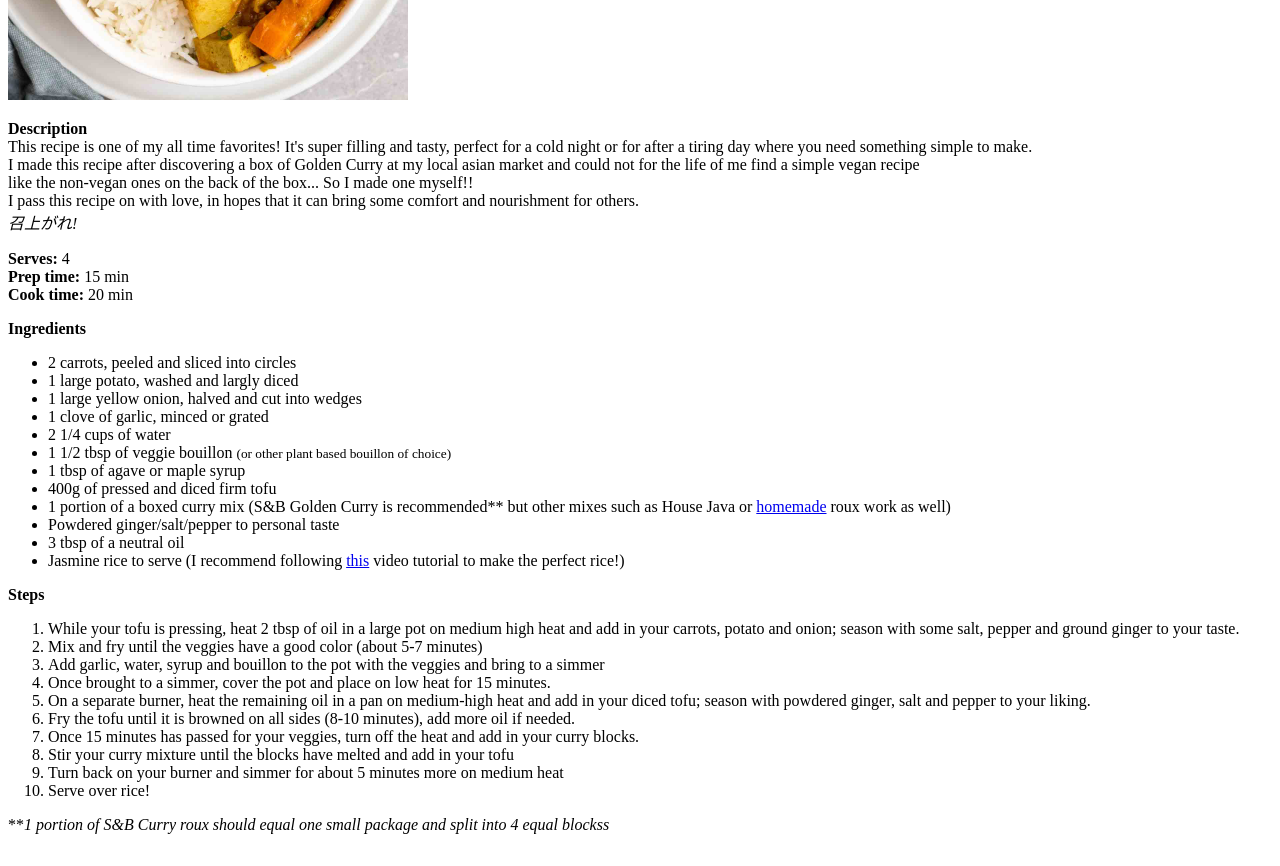
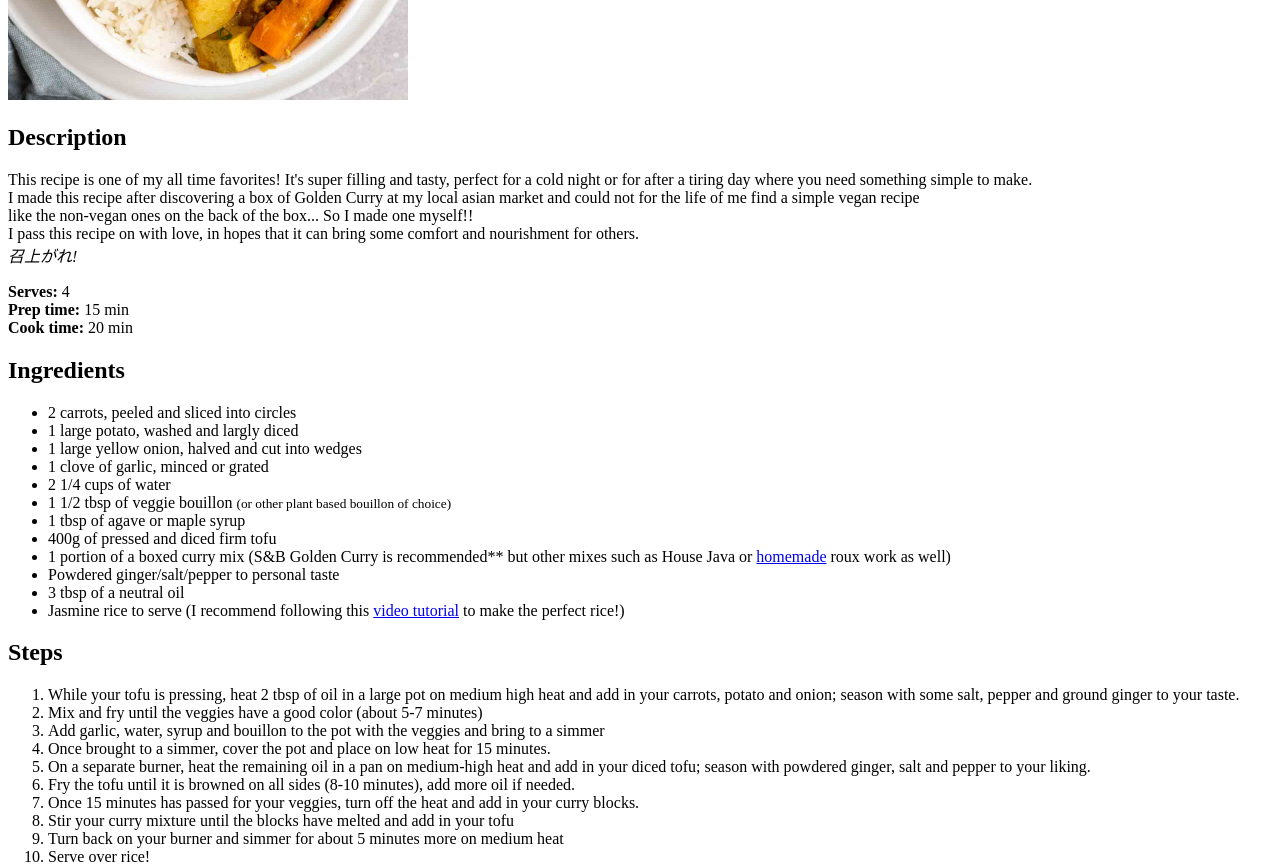
Before and after one commit to tofutii/odin-recipes, a plain HTML site: page recipes/kero-curry.html in a window 1280 px wide. Shown: the part 380-1246 px from the top of the page. Before the commit the page ends 1222 px from the top, so only its background shows below. Drawn offline with Linux system fonts and the light colour scheme.

Commit message:
Update site accessibilty for screen readers Placing new language tags in elements surrounding text from different languages outside of English and updating elemnts allows the page to be better read by screen readers.

```diff
--- a/recipes/kero-curry.html
+++ b/recipes/kero-curry.html
@@ -9,16 +9,16 @@
 
         <img src="../images/vegan-curry.jpg" alt="a very tasty bowl filled with rice and a brown japanese curry with tasty carrots, potatoes and soft tofu" height="400" width="400">
 
-        <p><strong>Description</strong><br>
-        This recipe is one of my all time favorites! It's super filling and tasty, perfect for a cold night or for after a tiring day where you need something simple to make.<br>
+        <h2>Description</h2>
+        <p>This recipe is one of my all time favorites! It's super filling and tasty, perfect for a cold night or for after a tiring day where you need something simple to make.<br>
         I made this recipe after discovering a box of Golden Curry at my local asian market and could not for the life of me find a simple vegan recipe<br>
         like the non-vegan ones on the back of the box... So I made one myself!!<br>
         I pass this recipe on with love, in hopes that it can bring some comfort and nourishment for others.<br>
-        <em>召上がれ!</em></p>
+        <em lang="ja">召上がれ!</em></p>
 
         <p><strong>Serves:</strong> 4 <br><strong>Prep time:</strong> 15 min <br><strong>Cook time:</strong> 20 min</p>
 
-        <p><strong>Ingredients</strong></p>
+        <h2>Ingredients</h2>
         <ul>
             <li>2 carrots, peeled and sliced into circles</li>
             <li>1 large potato, washed and largly diced</li>
@@ -31,10 +31,10 @@
             <li>1 portion of a boxed curry mix (S&B Golden Curry is recommended** but other mixes such as House Java or <a href="https://www.justonecookbook.com/how-to-make-curry-roux/">homemade</a> roux work as well)</li>
             <li>Powdered ginger/salt/pepper to personal taste</li>
             <li>3 tbsp of a neutral oil</li>
-            <li>Jasmine rice to serve (I recommend following <a href="https://www.youtube.com/watch?v=J1Sv_dWLxSY">this</a> video tutorial to make the perfect rice!)</li>
+            <li>Jasmine rice to serve (I recommend following this <a href="https://www.youtube.com/watch?v=J1Sv_dWLxSY">video tutorial</a> to make the perfect rice!)</li>
         </ul>
 
-        <p><strong>Steps</strong></p>
+        <h2>Steps</h2>
         <ol>
             <li>While your tofu is pressing, heat 2 tbsp of oil in a large pot on medium high heat and add in your carrots, potato and onion; season with some salt, pepper and ground ginger to your taste.</li>
             <li>Mix and fry until the veggies have a good color (about 5-7 minutes)</li>
```
Also changed, not shown: index.html (+2 -1 lines), recipes/kero-tomato-sauce.html (+5 -5 lines), recipes/vegan-lettuce-wraps.html (+5 -5 lines).
